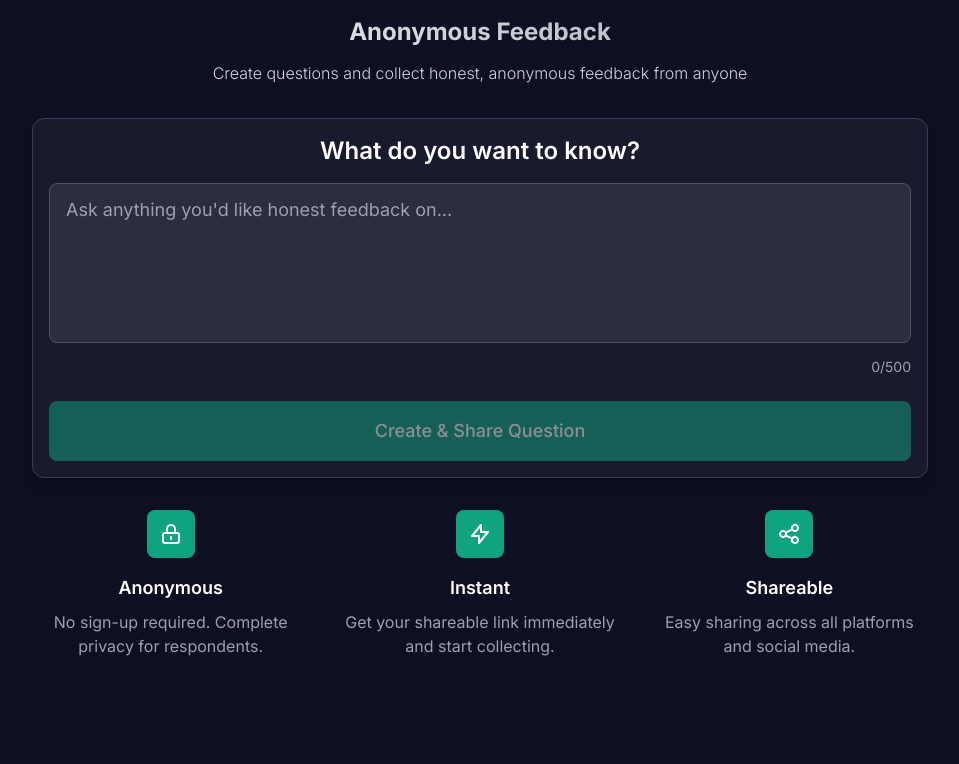
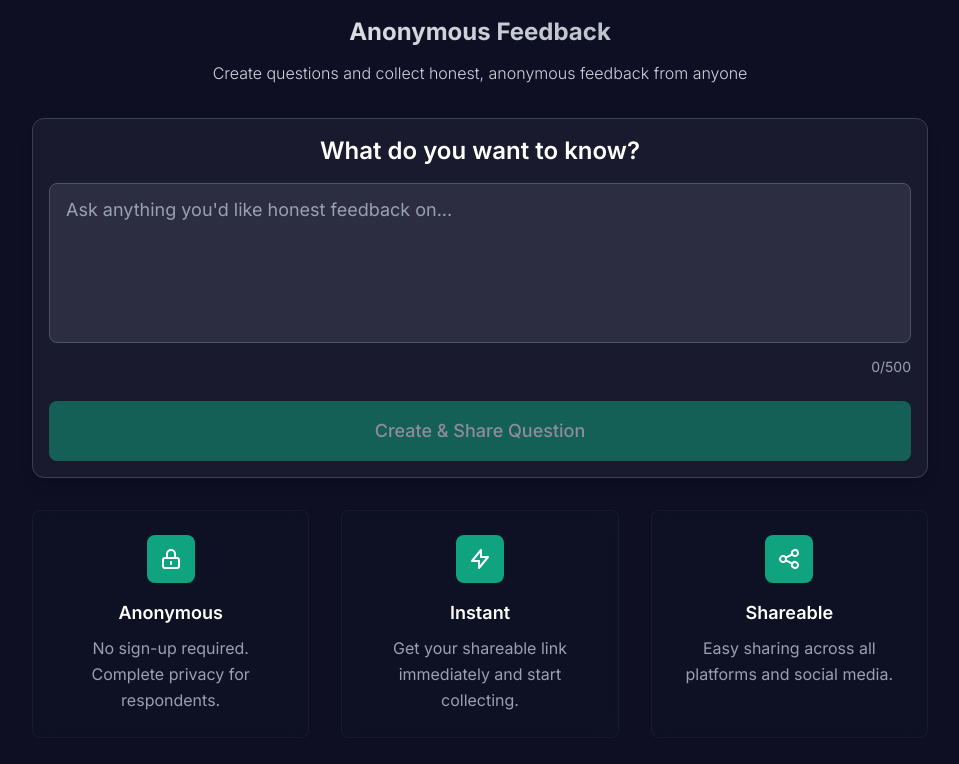
Before and after one commit to MahammadNuriyev62/anonymous-feedback, a Next.js app: page / in a window 1280 px wide. Shown: the top 764 px of the page, without its empty margins (160-1119 px from the left). Built offline with nearby package versions, Linux system fonts and the light colour scheme.

Commit message:
nicer UI for feature cards

```diff
--- a/app/page.tsx
+++ b/app/page.tsx
@@ -90,8 +90,8 @@ export default function HomePage() {
           </div>
 
           {/* Features */}
-          <div className="mt-8 grid grid-cols-1 md:grid-cols-3 gap-8 max-w-4xl mx-auto">
-            <div className="text-center">
+          <div className="mt-8 grid grid-cols-1 md:grid-cols-3 gap-6 md:gap-8 max-w-4xl mx-auto">
+            <div className="text-center bg-gray-900/30 backdrop-blur-sm rounded-lg p-6 border border-gray-800/50">
               <div className="w-12 h-12 bg-[#10a37f] rounded-lg flex items-center justify-center mx-auto mb-4">
                 <svg
                   className="w-6 h-6 text-white"
@@ -108,12 +108,12 @@ export default function HomePage() {
                 </svg>
               </div>
               <h3 className="text-lg font-semibold mb-2">Anonymous</h3>
-              <p className="text-gray-400">
+              <p className="text-gray-400 text-sm md:text-base px-2 md:px-0 leading-relaxed">
                 No sign-up required. Complete privacy for respondents.
               </p>
             </div>
 
-            <div className="text-center">
+            <div className="text-center bg-gray-900/30 backdrop-blur-sm rounded-lg p-6 border border-gray-800/50">
               <div className="w-12 h-12 bg-[#10a37f] rounded-lg flex items-center justify-center mx-auto mb-4">
                 <svg
                   className="w-6 h-6 text-white"
@@ -130,12 +130,12 @@ export default function HomePage() {
                 </svg>
               </div>
               <h3 className="text-lg font-semibold mb-2">Instant</h3>
-              <p className="text-gray-400">
+              <p className="text-gray-400 text-sm md:text-base px-2 md:px-0 leading-relaxed">
                 Get your shareable link immediately and start collecting.
               </p>
             </div>
 
-            <div className="text-center">
+            <div className="text-center bg-gray-900/30 backdrop-blur-sm rounded-lg p-6 border border-gray-800/50">
               <div className="w-12 h-12 bg-[#10a37f] rounded-lg flex items-center justify-center mx-auto mb-4">
                 <svg
                   className="w-6 h-6 text-white"
@@ -152,7 +152,7 @@ export default function HomePage() {
                 </svg>
               </div>
               <h3 className="text-lg font-semibold mb-2">Shareable</h3>
-              <p className="text-gray-400">
+              <p className="text-gray-400 text-sm md:text-base px-2 md:px-0 leading-relaxed">
                 Easy sharing across all platforms and social media.
               </p>
             </div>
```
